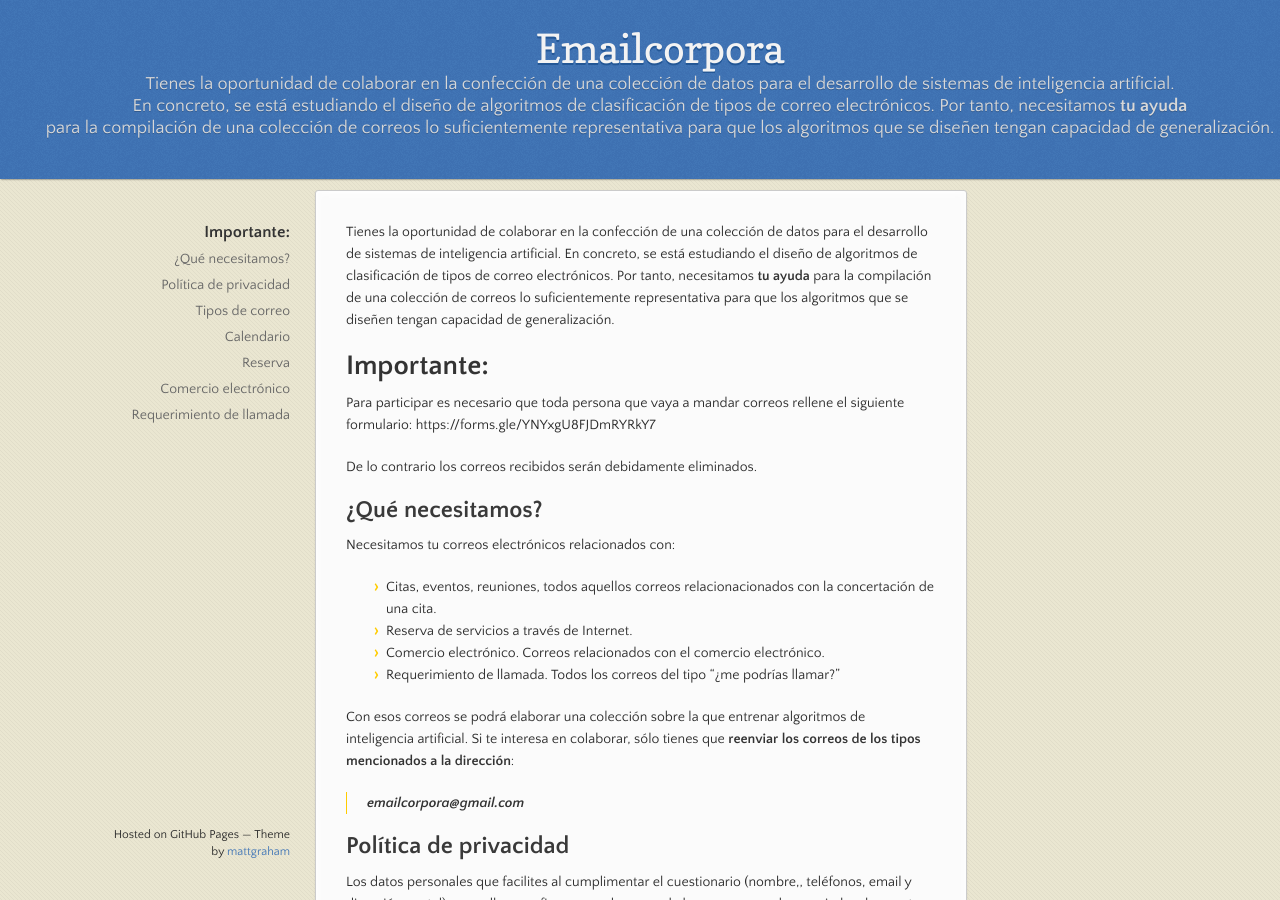
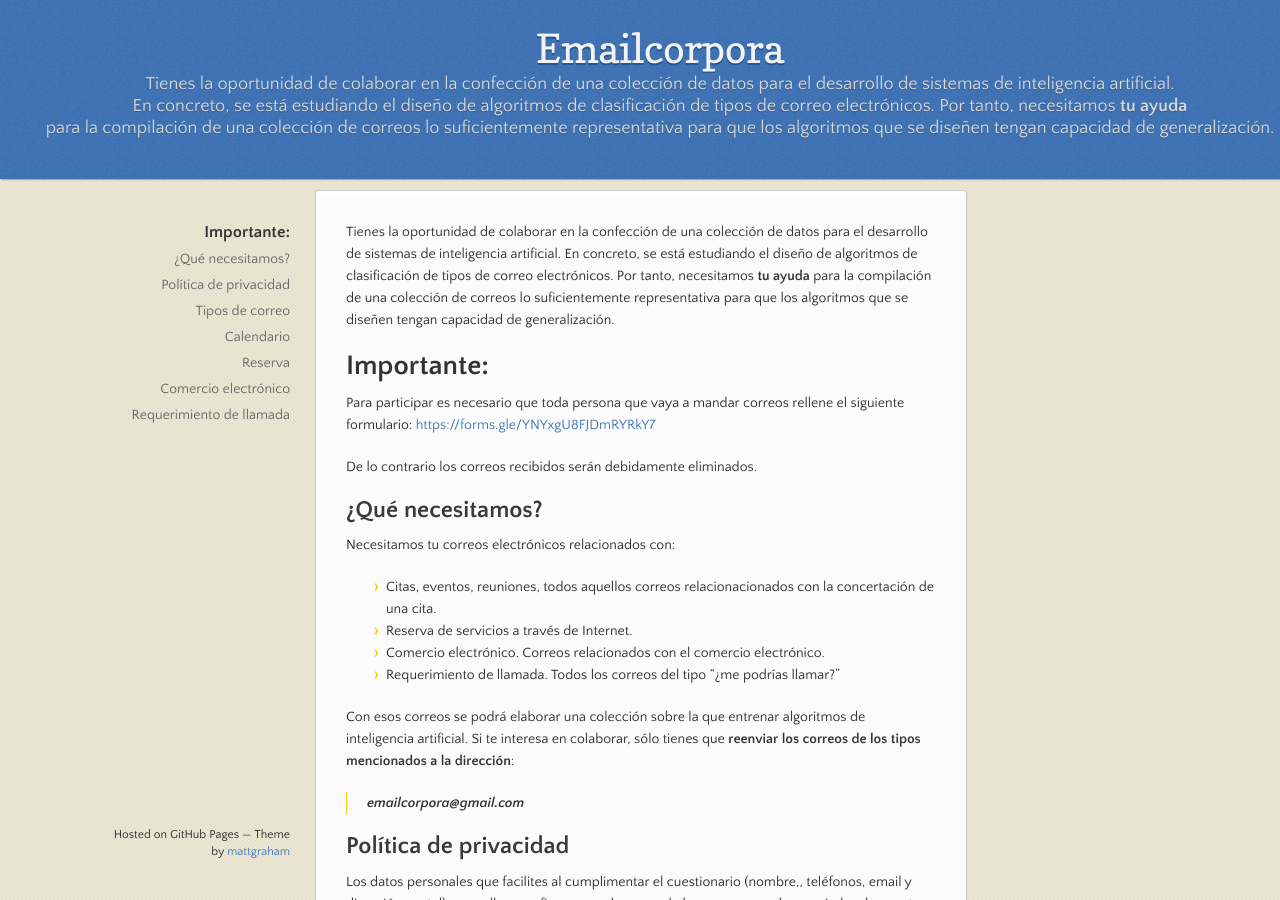
Before and after one commit to emailcorpora/emailcorpora.github.io, a Jekyll site: the page built from index.md, in a window 1280 px wide and 900 px high. Built offline with Jekyll 4.4.1, drawn with Linux system fonts in a browser that asks for light colours; the repository's description, which GitHub fills in, is left out; part of the change alters nothing that is shown.

```diff
--- a/index.md
+++ b/index.md
@@ -6,7 +6,7 @@ layout: default
 Tienes la oportunidad de colaborar en la confección de una colección de datos para el desarrollo de sistemas de inteligencia artificial. En concreto, se está estudiando el diseño de algoritmos de clasificación de tipos de correo electrónicos. Por tanto, necesitamos **tu ayuda** para la compilación de una colección de correos lo suficientemente representativa para que los algoritmos que se diseñen tengan capacidad de generalización.
 
 # Importante:
-Para participar es necesario que toda persona que vaya a mandar correos rellene el siguiente formulario: https://forms.gle/YNYxgU8FJDmRYRkY7
+Para participar es necesario que toda persona que vaya a mandar correos rellene el siguiente formulario:  [https://forms.gle/YNYxgU8FJDmRYRkY7](https://forms.gle/YNYxgU8FJDmRYRkY7)
 
 De lo contrario los correos recibidos serán debidamente eliminados.
 
```
